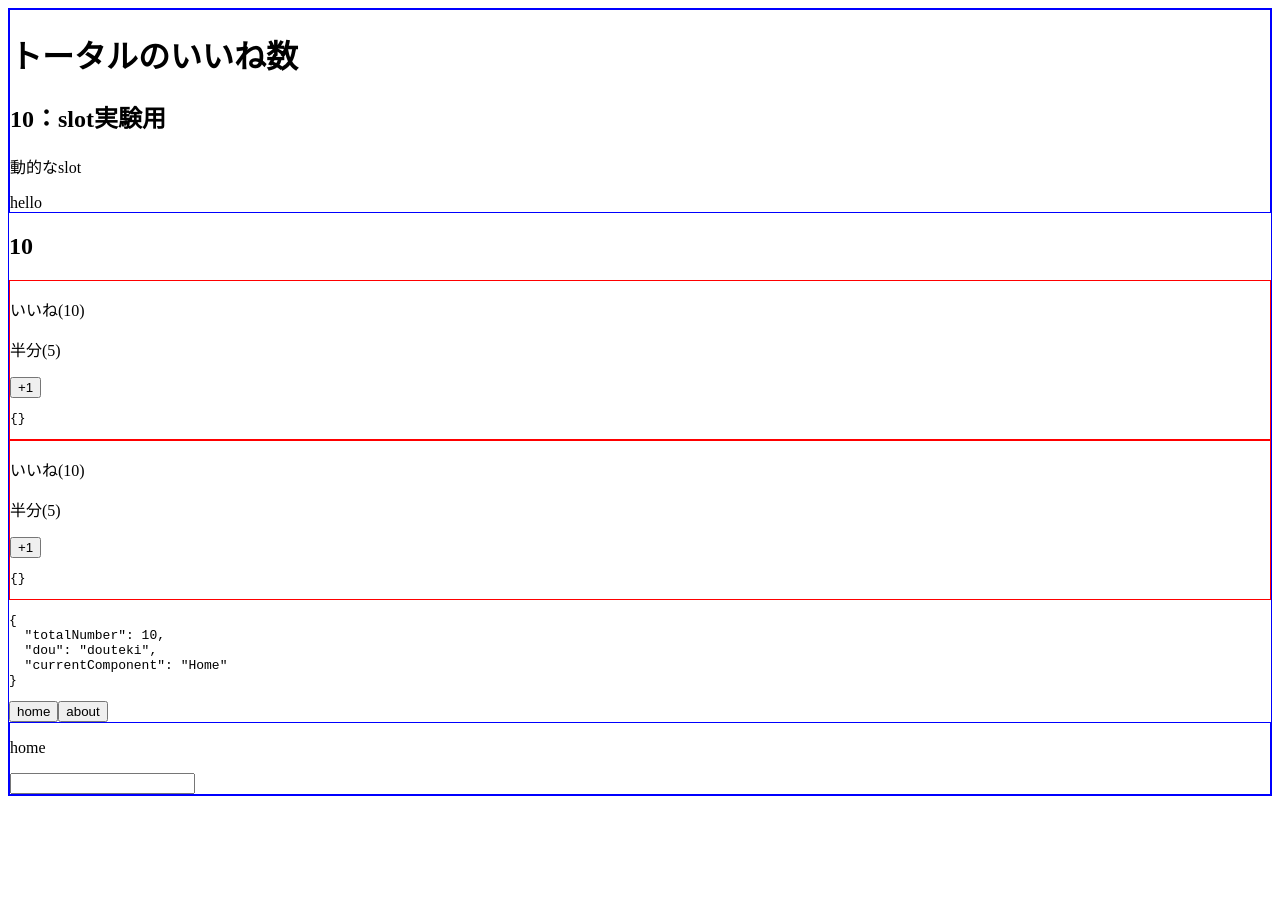
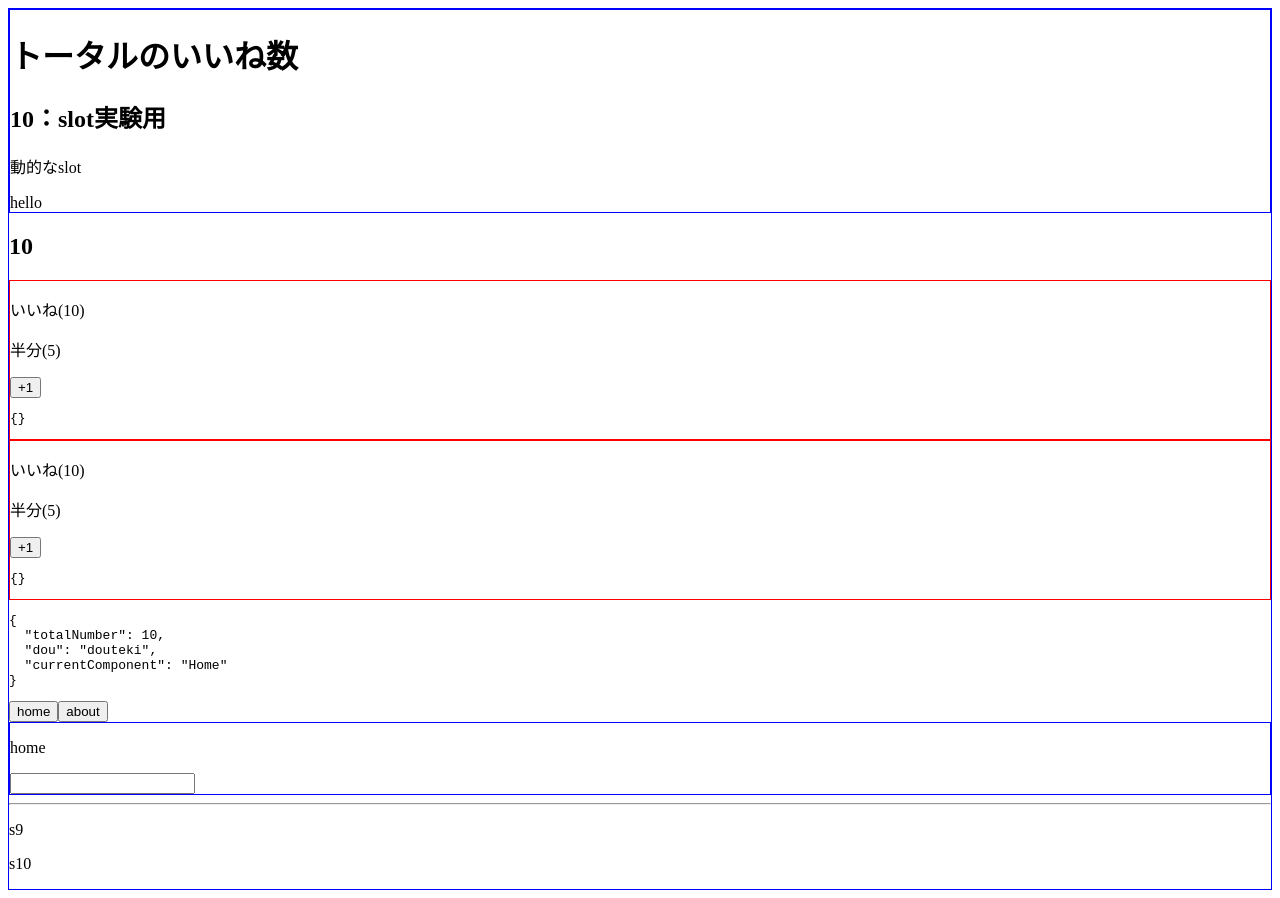
Before and after one commit to Tom-Lennox/vue_cli, a Vue app in the folder mp/: page / in a window 1280 px wide. Before the commit the page ends 804 px from the top, so only its background shows below. Built offline with nearby package versions, Linux system fonts and the light colour scheme.

Commit message:
vue-router追加

```diff
--- a/mp/src/App.vue
+++ b/mp/src/App.vue
@@ -26,6 +26,9 @@
     <keep-alive>
       <component :is="currentComponent"></component>
     </keep-alive>
+    <hr>
+    <p>s9</p>
+    <p>s10</p>
   </div>
 </template>
 <script>
--- a/mp/src/main.js
+++ b/mp/src/main.js
@@ -4,11 +4,13 @@
 import Vue from 'vue'
 import App from './App.vue'
 import LikeNumber from './components/LikeNumber.vue'
+import router from "./router";
 
 Vue.config.productionTip = false
 Vue.component("LikeNumber", LikeNumber)
 
 new Vue({
+  router,
   // # ▼ .$mount('#app')の意味：el: '#app' と同じ
 
   // el: '#app' ⇒ .$mount('#app')
--- /dev/null
+++ b/mp/src/router.js
@@ -0,0 +1,12 @@
+import Vue from "vue";
+import Router from "vue-router";
+
+import Home from "./views/Home.vue";
+import Users from "./views/Users.vue";
+
+Vue.use(Router);
+
+export default new Router({
+    // mapping
+    routes: [{path: '/', component: Home }, { path: "/users", component: Users }]
+})
--- /dev/null
+++ b/mp/src/views/Home.vue
@@ -0,0 +1,3 @@
+<template>
+    <p>home</p>
+</template>
--- /dev/null
+++ b/mp/src/views/Users.vue
@@ -0,0 +1,3 @@
+<template>
+    <p>users</p>
+</template>
--- a/package.json
+++ b/package.json
@@ -18,7 +18,8 @@
   },
   "homepage": "https://github.com/Tom-Lennox/vue_cli#readme",
   "dependencies": {
-    "@vue/cli": "^4.3.1"
+    "@vue/cli": "^4.3.1",
+    "vue-router": "^3.3.2"
   },
   "devDependencies": {
     "eslint-config-prettier": "^6.11.0",
```
Also changed, not shown: 2 other files (tests, documents, lock files or other folders).
